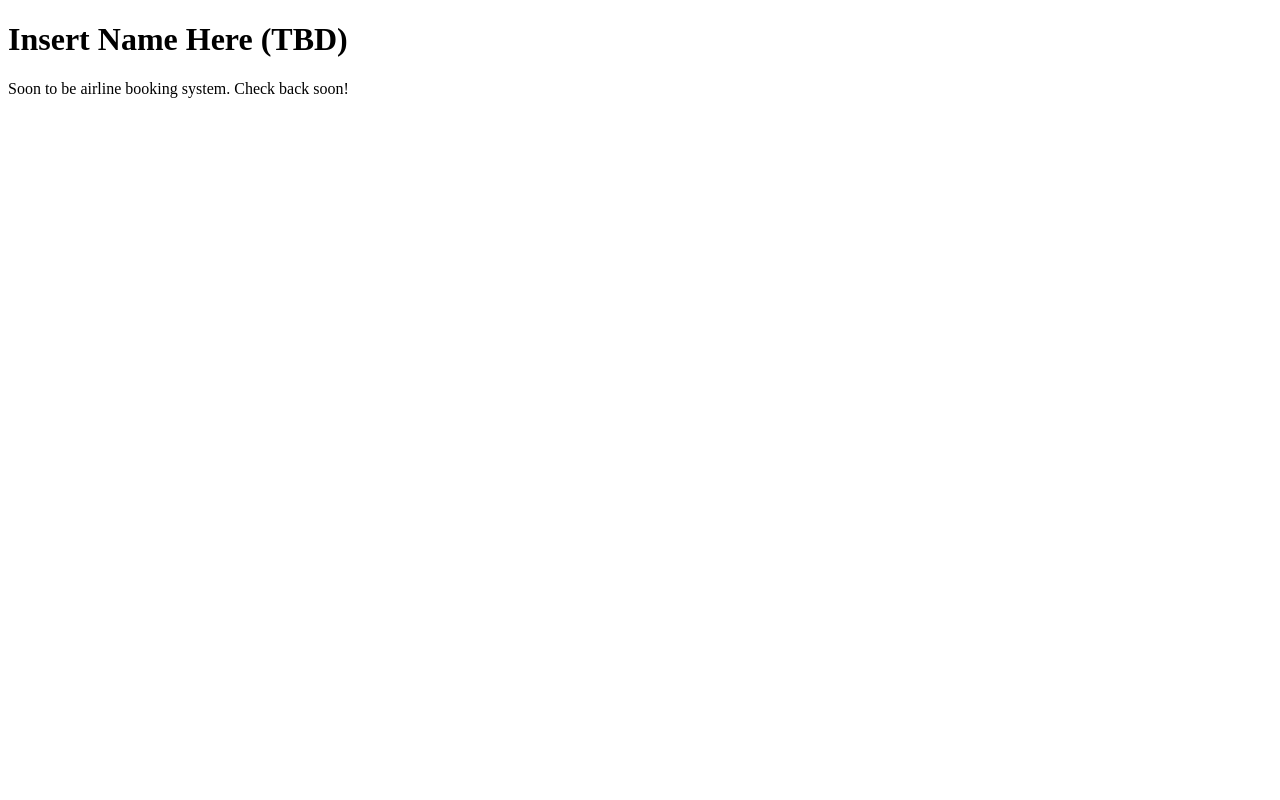
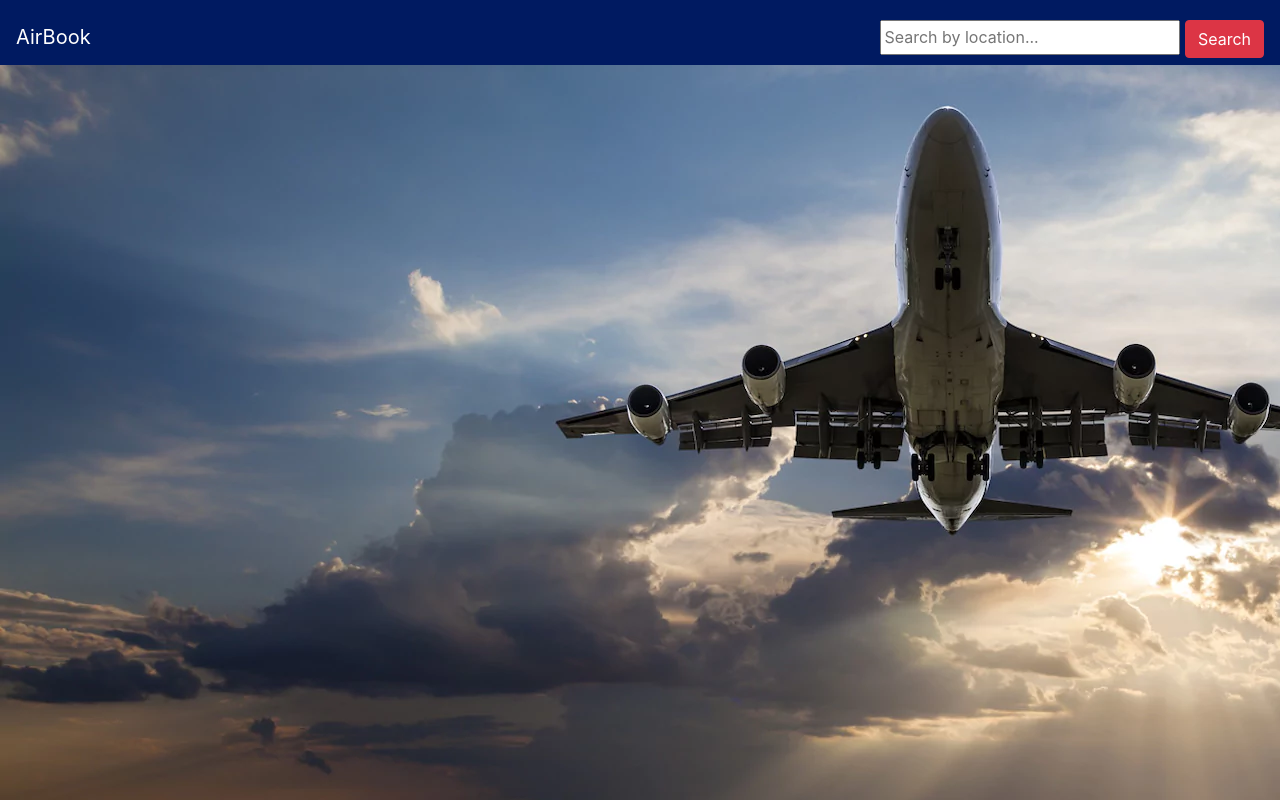
Before and after one commit to elzzle/cs370-airline-booking, a plain HTML site: page index.html in a window 1280 px wide. Drawn offline with nearby package versions, Linux system fonts and the light colour scheme.

Commit message:
Added JSON files for airports and airlines, will probably be updated. Made a template for front page and added some styles

```diff
--- a/index.html
+++ b/index.html
@@ -1,9 +1,18 @@
 <!DOCTYPE html>
 <html>
 <head>
-    <title>Insert Name Here (TBD)</title>
-    <h1>Insert Name Here (TBD)</h1>
-    <p>Soon to be airline booking system. Check back soon!</p>
+    <link rel="stylesheet" href="https://stackpath.bootstrapcdn.com/bootstrap/4.3.1/css/bootstrap.min.css" integrity="sha384-ggOyR0iXCbMQv3Xipma34MD+dH/1fQ784/j6cY/iJTQUOhcWr7x9JvoRxT2MZw1T" crossorigin="anonymous">
+    <link rel="stylesheet" href="styles.css">
+    <title>Book flights with AirBook</title>
+    <nav class="navbar navbar-light" style="background-color: #001a61;">
+            <a class="navbar-brand"  href="#">AirBook</a>
+            <div class="search-container">
+                    <form action="#">
+                      <input type="text" placeholder="Search by location..." name="search">
+                      <button type="submit" class="btn btn-danger"><i class="fa fa-search"></i> Search</button>
+                    </form>
+                </div>
+    </nav>
 </head>
 
 </html>
--- /dev/null
+++ b/styles.css
@@ -0,0 +1,23 @@
+.navbar-light {
+    line-height: 65px;
+    height: 65px;
+    padding-top: 0;
+}
+
+
+.navbar .search-container {
+    position: relative;
+}
+
+.navbar .search-container input {
+    height: 35px;
+    width: 300px;
+}
+
+.navbar .navbar-brand {
+    color: white;
+}
+
+body {
+    background-image: url("runway.jpg");
+  }
```
Also changed, not shown: airlines.json (added, +13 -0 lines), airports.json (added, +35 -0 lines), runway.jpg (added).
